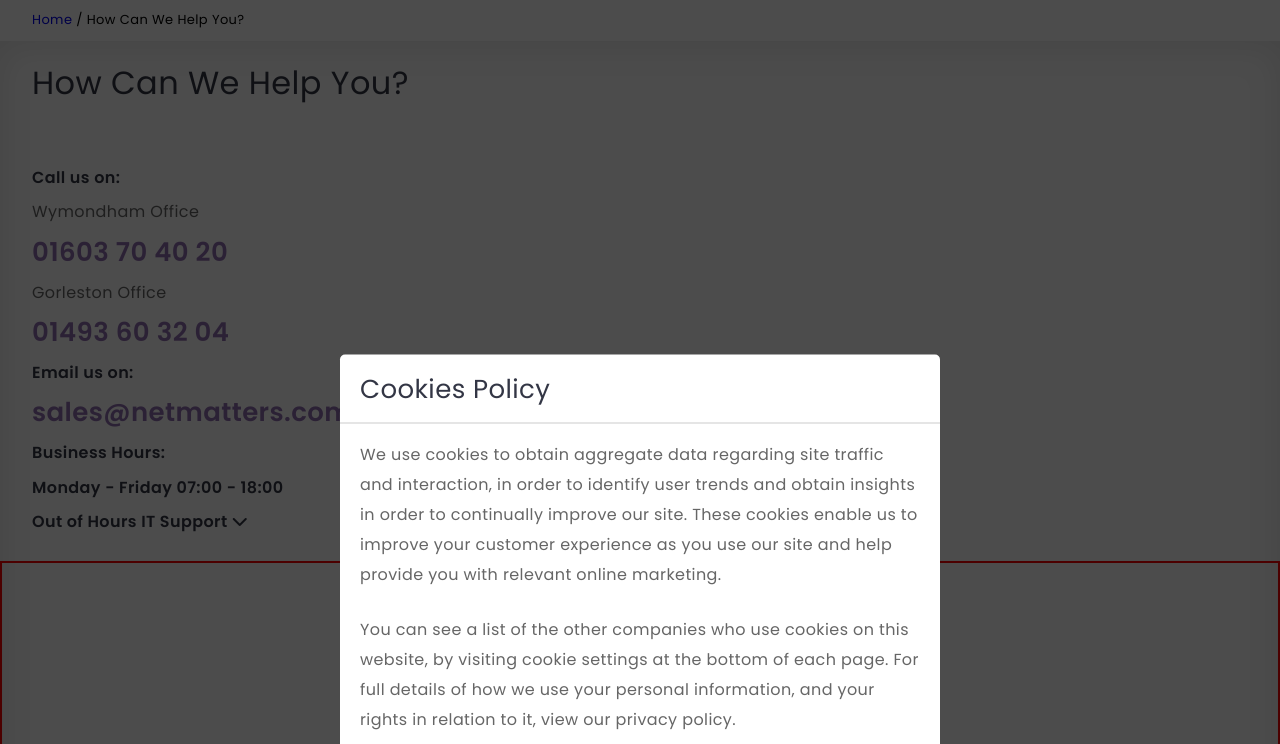
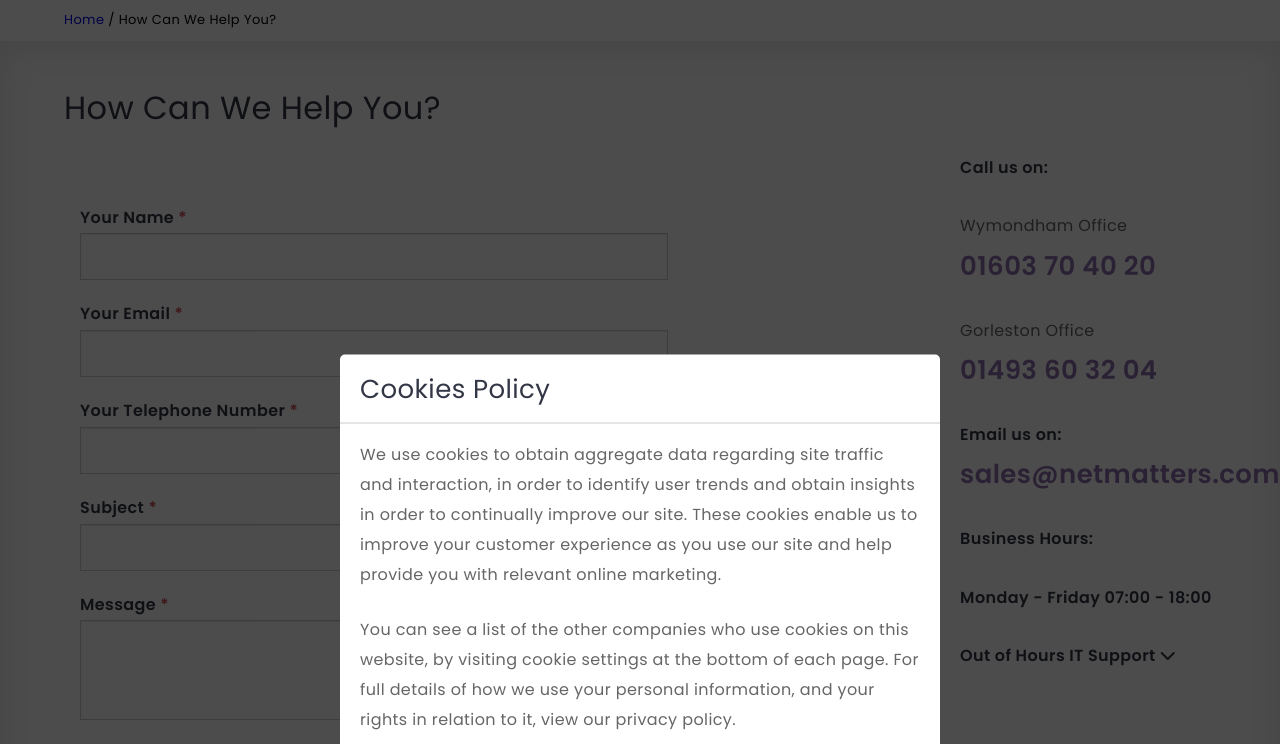
Before and after one commit to BecWy/netmatters-homepage-php-reflection, a PHP site: page /contact.php in a window 1280 px wide. Shown: the part 208-952 px from the top of the page. Run offline with PHP 8.4, Linux system fonts and the light colour scheme; some libraries are stand-ins or nearby versions.

Commit message:
Added styling to the contact page

```diff
--- a/contact.php
+++ b/contact.php
@@ -1,3 +1,7 @@
+<?php
+$pageTitle = "Contact Us | Netmatters";
+?>
+
 <!DOCTYPE html>
 <html lang="en">
     <!-- head -->
@@ -31,16 +35,17 @@
                     <div class="contact-details-title">
                         <h1>How Can We Help You?</h1>
                     </div>
+                    <div class="contact-inner-container">
                         <div class="contact-details">
-                        <p><strong>Call us on:</strong></p>
+                            <p class="br"><strong>Call us on:</strong></p>
                             <p>Wymondham Office</p>
-                        <p><a href="tel:+44-1603-704-020">01603 70 40 20</a></p>
+                            <p class="br"><a href="tel:+44-1603-704-020">01603 70 40 20</a></p>
                             <p>Gorleston Office</p>
-                        <p><a href="tel:+44-1493-603-204">01493 60 32 04</a></p>
+                            <p class="br"><a href="tel:+44-1493-603-204">01493 60 32 04</a></p>
                             <p><strong>Email us on:</strong></p>
-                        <p><a href="sales@netmatters.com">sales@netmatters.com</a></p>
-                        <p><strong>Business Hours:</strong></p>
-                        <p><strong>Monday - Friday 07:00 - 18:00</strong></p>
+                            <p class="br"><a href="sales@netmatters.com">sales@netmatters.com</a></p>
+                            <p class="br"><strong>Business Hours:</strong></p>
+                            <p class="br"><strong>Monday - Friday 07:00 - 18:00</strong></p>
                             <a id="it-support-down-link"><p><strong>Out of Hours IT Support </strong><i class="fa fa-chevron-down" id="it-support-down-icon"></i></p></a>
                             <div class="it-support-down" id="it-support-down">
                                 <p>Netmatters IT are offering an Out of Hours service for Emergency and Critical tasks.</p>
@@ -58,19 +63,19 @@
                             <form action="contact.html">
                                 <fieldset id="contact-fieldset">
                                     <!-- <legend><span class="number">1</span>Your details</legend> -->
-                                <label for="name" class="contact-label">Your Name *</label><br>
+                                    <label for="name" class="contact-label">Your Name <span class="required">*</span></label><br>
                                     <input type="text" id="name" name="user_name" class="contact-field" required="required"><br>
 
-                                <label for="email" class="contact-label">Your Email *</label><br>
+                                    <label for="email" class="contact-label">Your Email <span class="required">*</span></label><br>
                                     <input type="email" id="email" name="user_email" class="contact-field" required="required"><br>
 
-                                <label for="phone" class="contact-label">Your Telephone Number *</label><br>
+                                    <label for="phone" class="contact-label">Your Telephone Number <span class="required">*</span></label><br>
                                     <input type="tel" id="phone" name="user_phone" class="contact-field" required="required"><br>
 
-                                <label for="subject" class="contact-label">Subject *</label><br>
+                                    <label for="subject" class="contact-label">Subject <span class="required">*</span></label><br>
                                     <input type="text" id="subject" name="user_subject" class="contact-field" required="required"><br>
 
-                                <label for="message" class="contact-label">Message *</label><br>
+                                    <label for="message" class="contact-label">Message <span class="required">*</span></label><br>
                                     <textarea id="message" name="user_message" class="contact-field" required="required"></textarea><br>
 
                                     <div id="gdpr-div">
@@ -84,11 +89,12 @@
                                     data-sitekey="reCAPTCHA_site_key"
                                     data-callback='onSubmit'
                                     data-action='submit'>
-                                    Send
+                                        Send Enquiry
                                     </button>
                                 </div>
                             </form>
                         </div> <!-- end contact-form-container -->
+                    </div> <!-- end contact-inner-container -->
 
                     <div class="offices">
                         <div class="office-wymondham">
@@ -121,11 +127,11 @@
 
                             </div> <!-- end gorleston-map -->
                         </div> <!-- end office-gorleston -->
-                    </div> <!-- end contact-container -->
+                    </div> <!-- end offices -->
                     <!-- newsletter signup -->
                     <?php include "./inc/newsletter.php"; ?>
 
-                </div> <!-- end offices -->
+                </div> <!-- end contact-container -->
 
             </main>
 
--- a/css/style.css
+++ b/css/style.css
@@ -2421,6 +2421,7 @@ body {
   width: 100%;
   display: none;
   border-top: solid 1px #333645;
+  margin: 0 auto;
 }
 @media (min-width: 768px) {
   .breadcrumbs {
@@ -2430,7 +2431,6 @@ body {
 @media (min-width: 993px) {
   .breadcrumbs {
     border-top: none;
-    display: block;
   }
 }
 .breadcrumbs p {
@@ -2438,25 +2438,67 @@ body {
   margin-left: auto;
   margin-right: auto;
 }
+@media (min-width: 768px) {
+  .breadcrumbs p {
+    width: 720px;
+  }
+}
+@media (min-width: 993px) {
+  .breadcrumbs p {
+    width: 926px;
+  }
+}
+@media (min-width: 1260px) {
+  .breadcrumbs p {
+    width: 1152px;
+  }
+}
 
 .contact-container {
   box-shadow: inset 0px 5px 35px 0px rgba(0, 0, 0, 0.1);
+}
+
+.contact-inner-container {
+  display: flex;
+  flex-direction: column;
+}
+@media (min-width: 1260px) {
+  .contact-inner-container {
+    flex-direction: row-reverse;
+  }
 }
 
 .contact-details {
   width: 95%;
   margin: 0 auto;
 }
+@media (min-width: 768px) {
+  .contact-details {
+    width: 720px;
+  }
+}
+@media (min-width: 993px) {
+  .contact-details {
+    width: 926px;
+  }
+}
+@media (min-width: 1260px) {
+  .contact-details {
+    width: 400px;
+  }
+}
 
 .contact-details-title {
   background-color: #333645;
-  height: 78px;
-  margin-bottom: 50px;
+  height: 87px;
+  margin-bottom: 40px;
   width: 100%;
 }
 @media (min-width: 993px) {
   .contact-details-title {
     background-color: transparent;
+    padding-top: 25px;
+    margin-bottom: 15px;
   }
 }
 .contact-details-title h1 {
@@ -2466,9 +2508,20 @@ body {
   padding: 24px 0;
   margin: 0 auto;
 }
-@media (min-width: 993px) {
+@media (min-width: 768px) {
   .contact-details-title h1 {
+    width: 720px;
+  }
+}
+@media (min-width: 993px) {
+  .contact-details-title h1 {
+    width: 926px;
     color: #333645;
+  }
+}
+@media (min-width: 1260px) {
+  .contact-details-title h1 {
+    width: 1152px;
   }
 }
 
@@ -2485,6 +2538,10 @@ body {
   color: #926fb1;
   font-size: 26px;
   font-weight: 600;
+}
+
+.contact-details .br {
+  margin-bottom: 40px;
 }
 
 #it-support-down-icon {
@@ -3359,54 +3416,112 @@ body {
 }
 
 form {
-  margin: 0;
+  margin: 0 auto;
   padding: 0;
   width: 100%;
-  border: 2px solid red;
+}
+@media (min-width: 768px) {
+  form {
+    width: 720px;
+  }
+}
+@media (min-width: 993px) {
+  form {
+    width: 926px;
+  }
+}
+@media (min-width: 1260px) {
+  form {
+    width: 800px;
+  }
 }
 
 #contact-fieldset {
   width: 100%;
   max-width: 600px;
-  margin: 30px auto;
-  border: 2px solid turquoise;
+  margin: 30px 0;
+  border: none;
+}
+@media (min-width: 768px) {
+  #contact-fieldset {
+    padding-left: 0;
+  }
 }
 
 .contact-field {
   width: 100%;
   max-width: 600px;
-  padding: 5px;
+  padding: 5px 15px;
   margin-bottom: 25px;
+  height: 47px;
+  font-size: 14px;
+  border: 1px solid #ccc;
+  box-shadow: inset 0 1px 1px rgba(0, 0, 0, 0.08);
+}
+.contact-field:focus {
+  outline: 0;
+  border: 0.5px solid #5bc0de;
+  box-shadow: rgba(91, 192, 222, 0.6) 0px 0px 8px 0px;
 }
 
 .contact-label {
   display: block;
   color: #333645;
   margin-bottom: -12px;
+  font-weight: 600;
+}
+.contact-label .required {
+  color: #d24d57;
+}
+
+#gdpr-div .contact-label {
+  line-height: 32px;
 }
 
 #message {
-  height: 150px;
+  height: 100px;
 }
 
 #button-div {
-  width: 100%;
+  width: 95%;
   display: flex;
   margin: 30px auto 50px auto;
-  max-width: 600px;
-  border: 2px solid teal;
+}
+@media (min-width: 768px) {
+  #button-div {
+    width: 720px;
+    margin-left: 0;
+  }
+}
+@media (min-width: 993px) {
+  #button-div {
+    width: 926px;
+  }
+}
+@media (min-width: 1260px) {
+  #button-div {
+    width: 800px;
+  }
 }
 #button-div button {
   background-color: #333645;
-  border: none;
+  border: 1px solid #333645;
   border-radius: 3px;
-  padding: 15px 50px;
+  padding: 15px 5px;
   color: #fff;
   text-transform: uppercase;
+  width: 150px;
+  font-weight: 400;
+  text-align: center;
+  letter-spacing: 0.4;
 }
 #button-div button:hover {
   cursor: pointer;
-  opacity: 0.9;
+  background-color: #22242e;
+  border: 1px solid #191a22;
+}
+#button-div button:active {
+  box-shadow: inset 0 3px 5px rgba(0, 0, 0, 0.13);
 }
 
 #gdpr-div {
@@ -3422,10 +3537,11 @@ form {
 }
 
 #privacy {
-  font-weight: bold;
+  font-weight: 600;
 }
 #privacy a {
-  color: #fff;
+  color: #333645;
+  text-decoration: underline;
 }
 
 .form-submitted {
--- a/inc/head.php
+++ b/inc/head.php
@@ -1,7 +1,7 @@
 <head>
     <meta name="viewport" content="width=device-width, initial-scale=1">
     <META http-equiv=Content-Type content="text/html; charset=utf-8"> <!--for ie-->
-    <title>Netmatters | Full Service Digital Agency | Norwich, Norfolk</title>
+    <title><?php echo $pageTitle ?></title>
     <link rel="icon" type="image/png" href="./images/internal-branding/favicon.png">
     <link href="https://fonts.googleapis.com/css2?family=Poppins:ital,wght@0,400;0,500;0,600;0,700;1,400;1,500;1,600;1,700&display=swap" rel="stylesheet">
     <script src="https://kit.fontawesome.com/58da4f92e2.js" crossorigin="anonymous"></script>
--- a/index.php
+++ b/index.php
@@ -1,3 +1,7 @@
+<?php
+$pageTitle = "Netmatters | Full Service Digital Agency | Norwich, Norfolk";
+?>
+
 <!DOCTYPE html>
 <html lang="en">
     <!-- head -->
--- a/sass/components/_contact-form.scss
+++ b/sass/components/_contact-form.scss
@@ -17,54 +17,96 @@
 }
 
 form {
-    margin: 0;
+    margin: 0 auto;
     padding: 0;
     width: 100%;
-    border: 2px solid red;
+    @media (min-width: v.$break-sm) {
+        width: v.$width-sm;
+    }
+    @media (min-width: v.$break-med) {
+        width: v.$width-med-v2;
+    }
+    @media (min-width: v.$break-lg) {
+        width: 800px;
+    }
 }
 
 #contact-fieldset {
     width: 100%;
     max-width: 600px;
-    margin: 30px auto;
-    border: 2px solid turquoise;
+    margin: 30px 0;
+    border: none;
+    @media (min-width: v.$break-sm) {
+        padding-left: 0;
+    }
 }
 
 .contact-field {
     width: 100%;
     max-width: 600px;
-    padding: 5px; //padding is INSIDE the text field, between the text and the border.
+    padding: 5px 15px; //padding is INSIDE the text field, between the text and the border.
     margin-bottom: 25px;
+    height: 47px;
+    font-size: 14px;
+    border: 1px solid #ccc;
+    box-shadow: inset 0 1px 1px rgb(0 0 0 / 8%);
+    &:focus {
+        outline: 0;
+        border: .5px solid #5bc0de;
+        box-shadow: rgba(91, 192, 222, .6) 0px 0px 8px 0px;
+    }
 }
 
 .contact-label {
     display: block;
     color: v.$mainGrey;
     margin-bottom: -12px;
+    font-weight: v.$bold;
+    .required {
+        color: #d24d57;
+    }
+}
+
+#gdpr-div .contact-label {
+    line-height: 32px;
 }
 
 #message {
-    height: 150px;
+    height: 100px;
 }
 
 #button-div {
-    width: 100%;
+    width: 95%;
     display: flex;
     margin: 30px auto 50px auto;
-    max-width: 600px;
-    border: 2px solid teal;
-
+    @media (min-width: v.$break-sm) {
+        width: v.$width-sm;
+        margin-left: 0;
+    }
+    @media (min-width: v.$break-med) {
+        width: v.$width-med-v2;
+    }
+    @media (min-width: v.$break-lg) {
+        width: 800px;
+    }
     button {
-        //margin: 0 auto;
         background-color: v.$mainGrey;
-        border: none;
+        border: 1px solid v.$mainGrey;
         border-radius: v.$round-corner;
-        padding: 15px 50px;
+        padding: 15px 5px;
         color: v.$white;
         text-transform: uppercase;
+        width: 150px;
+        font-weight: v.$regular;
+        text-align: center;
+        letter-spacing: .4;
         &:hover {
             cursor: pointer;
-            opacity: 0.9;
+            background-color: #22242e;
+            border: 1px solid #191a22;
+        }
+        &:active {
+            box-shadow: inset 0 3px 5px rgb(0 0 0 / 13%);
         }
     }
 }
@@ -82,9 +124,10 @@ form {
 }
 
 #privacy {
-    font-weight: bold;
+    font-weight: v.$bold;
     a {
-        color: v.$white;
+        color: v.$mainGrey;
+        text-decoration: underline;
     }
 }
 
--- a/sass/layout/contact/_contact-details.scss
+++ b/sass/layout/contact/_contact-details.scss
@@ -1,5 +1,4 @@
 @use "utilities/variables" as v; //variables
-
 
 .breadcrumbs {
     //padding: 14px 0 13px;
@@ -7,17 +6,26 @@
     width: 100%;
     display: none;
     border-top: solid 1px v.$mainGrey;
+    margin: 0 auto;
     @media (min-width: v.$break-sm) {
         display: block;
     }
     @media (min-width: v.$break-med) {
         border-top: none;
-        display: block;
     }
     p {
         width: 95%;
         margin-left: auto;
         margin-right: auto;
+        @media (min-width: v.$break-sm) {
+            width: v.$width-sm;
+        }
+        @media (min-width: v.$break-med) {
+            width: v.$width-med-v2;
+        }
+        @media (min-width: v.$break-lg) {
+            width: v.$width-lg-v2;
+        }
     }
 }
 
@@ -25,19 +33,37 @@
     box-shadow: inset 0px 5px 35px 0px rgb(0 0 0 / 10%);
 }
 
+.contact-inner-container {
+    display: flex;
+    flex-direction: column;
+    @media (min-width: v.$break-lg) {
+        flex-direction: row-reverse;
+    }
+}
+
 .contact-details {
     width: 95%;
     margin: 0 auto;
+    @media (min-width: v.$break-sm) {
+        width: v.$width-sm;
+    }
+    @media (min-width: v.$break-med) {
+        width: v.$width-med-v2;
+    }
+    @media (min-width: v.$break-lg) {
+        width: 400px;
+    }
 }
 
 .contact-details-title {
     background-color: v.$mainGrey;
-    height: 78px;
-    margin-bottom: 50px;
+    height: 87px;
+    margin-bottom: 40px;
     width: 100%;
-
     @media (min-width: v.$break-med) {
         background-color: transparent;
+        padding-top: 25px;
+        margin-bottom: 15px;
     }
     h1 {
         color: v.$white;
@@ -45,12 +71,17 @@
         width: 95%;
         padding: 24px 0;
         margin: 0 auto;
+        @media (min-width: v.$break-sm) {
+            width: v.$width-sm;
+        }
         @media (min-width: v.$break-med) {
+            width: v.$width-med-v2;
             color: v.$mainGrey;
         }
+        @media (min-width: v.$break-lg) {
+            width: v.$width-lg-v2;
+        }
     }
-    //margin-bottom: 50px;
-    //margin-top: 0;
 }
 
 .contact-details p {
@@ -66,6 +97,10 @@
     color: v.$web-color1;
     font-size: 26px;
     font-weight: v.$bold;
+}
+
+.contact-details .br {
+    margin-bottom: 40px;
 }
 
 #it-support-down-icon {
--- a/sass/utilities/_variables.scss
+++ b/sass/utilities/_variables.scss
@@ -88,13 +88,14 @@
     $round-corner: 3px;
 
 //////////////////////////////////////////////////////////////////////////////////////////
-//TEXT CONTAINER WIDTHS //NOT IN USE YET
+//TEXT CONTAINER WIDTHS //NOT IN USE EVERYWHERE YET
     $width-xs: 95%; //using this for cookie popup
     $width-sm: 720px;   ///some elements have padding included, these are 750px. TO figure out. 4 are 720px, 2 are 750px. Main footer is different - to check. Nav different too.
     $width-med: 940px; ///some elements have padding included, these are 970px. TO figure out. 5 are 940px, 2 are 970px. Main footer is different - to check. Nav different too.
     $width-lg:1170px; //5 containers with this width. Nav, footer and one other are different.
 
-
+    $width-med-v2: 926px; //nav width & contact page
+    $width-lg-v2: 1152px; //nav width & contact page
 
 
 ////////////////////MAPS///////////////////////////////////////////////////////
```
Also changed, not shown: dist/css/style.css, 2 other files. Lines whose indentation alone changed are shown as unchanged.
